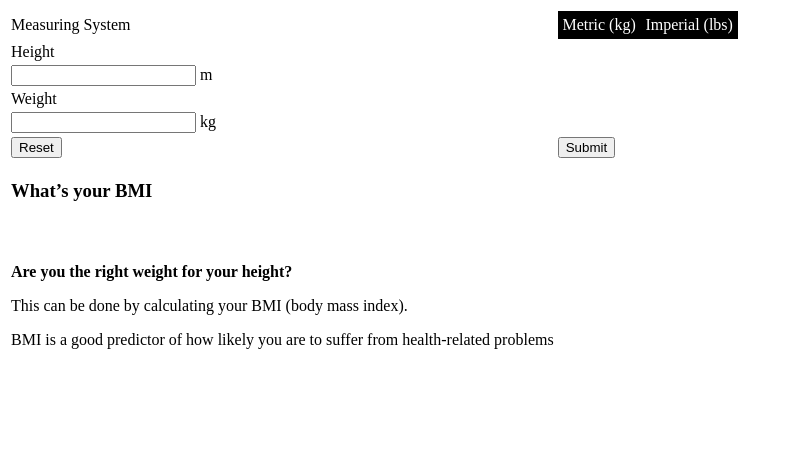
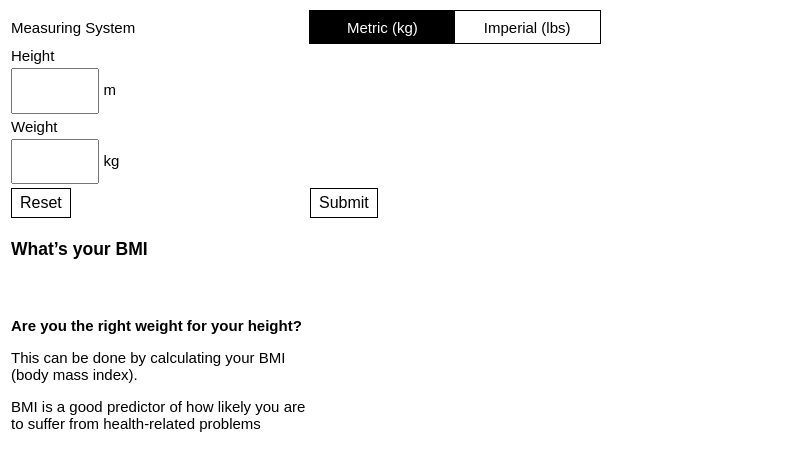
Before and after one commit to mcrampton/bmi_calc, a plain HTML site: page index.html in a window 1280 px wide. Shown: the whole page, without its empty margins (0-790 px from the left). Drawn offline with Linux system fonts and the light colour scheme.

Commit message:
Update bmicalc.css

```diff
--- a/assets/css/bmicalc.css
+++ b/assets/css/bmicalc.css
@@ -1,17 +1,51 @@
+body {
+	font-family:sans-serif;
+	font-size:15px;
+}
+form > table td {
+    width: 50%;
+}
+form[name=fn] table table {
+	width:100%;
+}
+form[name=fn] {
+    width: 600px;
+}
 input[type=radio]#msm1, input[type=radio]#msm2 {
     display: none;
 }
 
-input[type=radio]#msm2 ~label,input[type=radio]#msm1 ~label {
+input[type=radio]#msm1 ~label, input[type=radio]#msm2 ~label {
+    background: #fff;
+    color: #000;
     display: block;
-    background: #fff;
-    width: auto;
-    padding: .3em;
-    color: #000;
     float: left;
+	outline:#000 1px solid;
+    padding: .5em;
+    width: 44%;
+    text-align: center;
 }
 
-input[type=radio]:checked#msm2 ~label, input[type=radio]:checked#msm1 ~label {
+input[type=radio]:checked#msm1 ~label, input[type=radio]:checked#msm2 ~label {
     background: #000;
     color: #fff;
 }
+input[name=msm]:checked#msm1 ~label ~ input[name=msm]#msm2 ~label {
+    background: #FFF;
+    color: #000;
+}
+button#calc,button[type="reset"] {
+    -webkit-appearance: none;
+    background: #FFF;
+    border: 1px solid #000;
+    font-size: 1rem;
+    line-height: normal;
+    padding: .3em .5em;
+    font-family: "mns-london", sans-serif;
+}
+
+input#hm, input#hi, input#wm, input#wi {
+    line-height: normal;
+    padding: 1em .5em;
+    width: 71px;
+}
```
